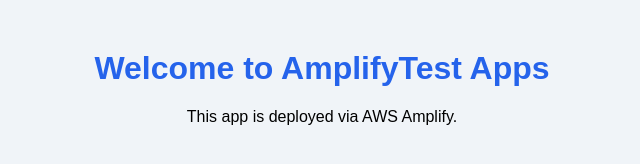
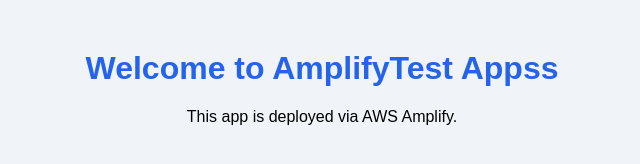
Before and after one commit to yousseforabi279/AmplifyTest, a website: page index.html in a window 1280 px wide. Shown: the whole page, without its empty margins (318-958 px from the left). Drawn offline with Linux system fonts and the light colour scheme.

Commit message:
Update index.html

```diff
--- a/index.html
+++ b/index.html
@@ -10,7 +10,7 @@
 </style>
 </head>
 <body>
-<h1>Welcome to AmplifyTest Apps</h1>
+<h1>Welcome to AmplifyTest Appss</h1>
 <p>This app is deployed via AWS Amplify.</p>
 </body>
 </html>
```
